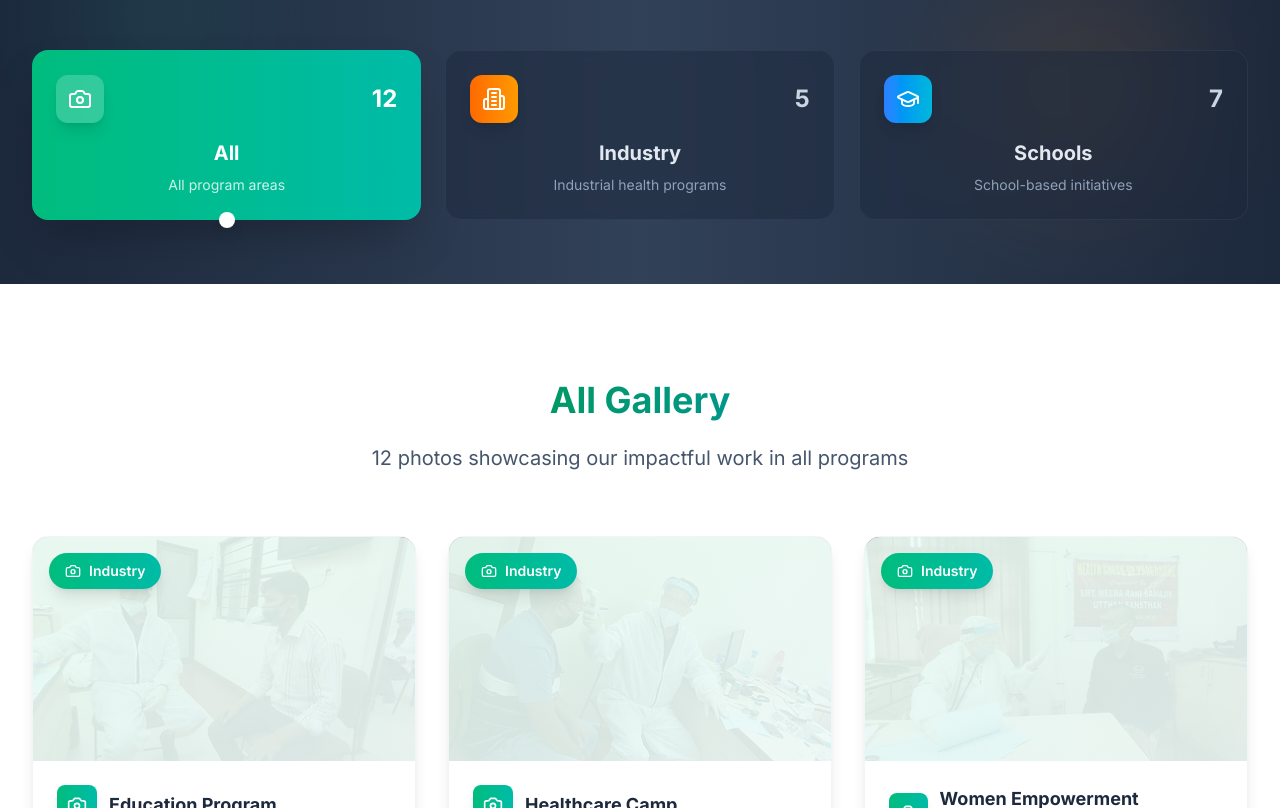
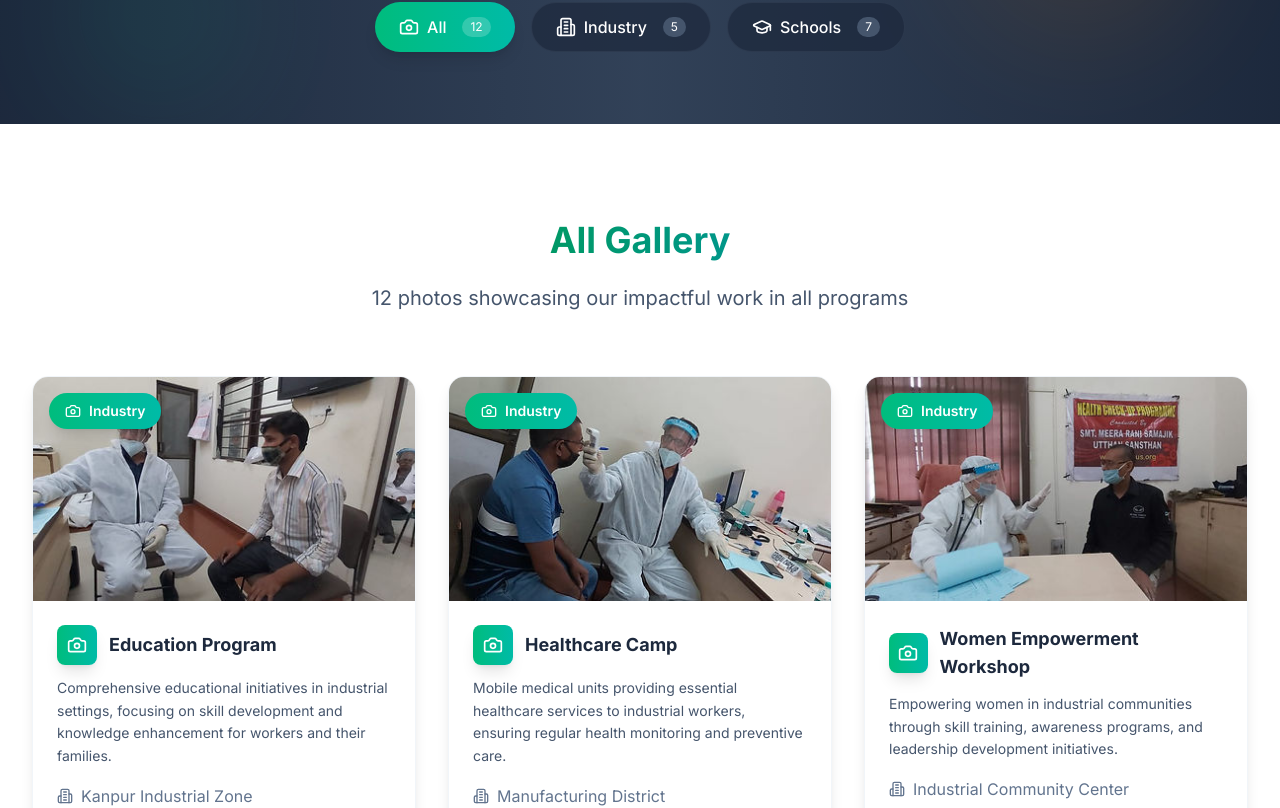
Before and after one commit to arushsingh03/smt_meera_rani_trust, a Next.js app: page /gallery in a window 1280 px wide. Shown: the part 2112-2920 px from the top of the page. Built offline with nearby package versions, Linux system fonts and the light colour scheme.

Commit message:
updated gallery and certificate previews

```diff
--- a/src/app/about/page.tsx
+++ b/src/app/about/page.tsx
@@ -40,12 +40,12 @@ const donors = [
   {
     name: "Sah Aziz Dharmarth Hospital Kanpur",
     icon: <Building2 className="w-5 h-5" />,
-    gradient: "from-blue-500 to-cyan-500",
+    gradient: "from-emerald-500 to-teal-500",
   },
   {
     name: "Ghadi Detergent Pvt. Ltd. Kanpur",
     icon: <Package className="w-5 h-5" />,
-    gradient: "from-purple-500 to-indigo-500",
+    gradient: "from-emerald-500 to-teal-500",
   },
   {
     name: "Gopal Das Sahab Dayal Sons, Kanpur",
@@ -55,17 +55,17 @@ const donors = [
   {
     name: "Shivam Masala Pvt. Ltd. Kanpur",
     icon: <Package className="w-5 h-5" />,
-    gradient: "from-red-500 to-pink-500",
+    gradient: "from-orange-500 to-amber-500",
   },
   {
     name: "Sapna Trading Company Kanpur",
     icon: <Package className="w-5 h-5" />,
-    gradient: "from-teal-500 to-emerald-500",
+    gradient: "from-orange-500 to-amber-500",
   },
   {
     name: "Zaz Tannery Kanpur",
     icon: <Briefcase className="w-5 h-5" />,
-    gradient: "from-amber-500 to-orange-500",
+    gradient: "from-indigo-500 to-purple-500",
   },
   {
     name: "Inner Wheel Club, Kanpur",
@@ -75,17 +75,17 @@ const donors = [
   {
     name: "J.S. International Kanpur",
     icon: <Globe className="w-5 h-5" />,
-    gradient: "from-cyan-500 to-blue-500",
+    gradient: "from-indigo-500 to-purple-500",
   },
   {
     name: "Super Tannery (INDIA) Ltd. Kanpur",
     icon: <Factory className="w-5 h-5" />,
-    gradient: "from-pink-500 to-red-500",
+    gradient: "from-blue-500 to-cyan-500",
   },
   {
     name: "Calico Trends Kanpur",
     icon: <Sparkles className="w-5 h-5" />,
-    gradient: "from-emerald-500 to-teal-500",
+    gradient: "from-blue-500 to-cyan-500",
   },
   {
     name: "Lex International Pvt. Ltd. Kanpur",
@@ -95,17 +95,17 @@ const donors = [
   {
     name: "Maruti Car",
     icon: <Car className="w-5 h-5" />,
-    gradient: "from-orange-500 to-amber-500",
+    gradient: "from-red-500 to-rose-500",
   },
   {
     name: "Parle Biscuit Pvt. Ltd.",
     icon: <Cookie className="w-5 h-5" />,
-    gradient: "from-purple-500 to-indigo-500",
+    gradient: "from-red-500 to-rose-500",
   },
   {
     name: "G P L Industries",
     icon: <Construction className="w-5 h-5" />,
-    gradient: "from-teal-500 to-emerald-500",
+    gradient: "from-red-500 to-rose-500",
   },
 ];
 
--- a/src/app/certifications/page.tsx
+++ b/src/app/certifications/page.tsx
@@ -249,7 +249,7 @@ export default function Certifications() {
       </section>
 
       {/* Category Filter */}
-      <section className="py-16 bg-gradient-to-r from-slate-800 via-slate-700 to-slate-800 relative overflow-hidden">
+      <section className="py-10 bg-gradient-to-r from-slate-800 via-slate-700 to-slate-800 relative overflow-hidden">
         {/* Background Elements */}
         <div className="absolute inset-0 opacity-10">
           <div className="absolute top-20 left-20 w-40 h-40 bg-emerald-400 rounded-full blur-3xl"></div>
@@ -257,17 +257,16 @@ export default function Certifications() {
         </div>
 
         <div className="relative z-10 max-w-7xl mx-auto px-4 sm:px-6 lg:px-8">
-          <div className="text-center mb-12">
+          <div className="text-center mb-8">
             <h2 className="text-3xl md:text-4xl font-bold mb-4 text-white">
               Explore by Category
             </h2>
-            <p className="text-lg text-slate-300">
+            <p className="text-lg text-slate-300 mb-6">
               Filter our certifications to see specific compliance areas and
               legal recognition
             </p>
-          </div>
 
-          <div className="grid grid-cols-1 md:grid-cols-3 gap-6">
+            <div className="inline-flex flex-wrap justify-center gap-4">
               {categories.map((category) => {
                 const IconComponent = category.icon;
                 const isActive = selectedCategory === category.name;
@@ -275,54 +274,25 @@ export default function Certifications() {
                   <button
                     key={category.name}
                     onClick={() => setSelectedCategory(category.name)}
-                  className={`group relative p-6 rounded-2xl transition-all duration-300 transform hover:-translate-y-2 ${
+                    className={`px-6 py-3 rounded-full transition-all duration-300 flex items-center space-x-2 ${
                       isActive
-                      ? `bg-gradient-to-r ${category.gradient} text-white shadow-2xl`
-                      : "bg-slate-800/50 backdrop-blur-sm text-white hover:bg-slate-700/50 border border-slate-600/30"
+                        ? `bg-gradient-to-r ${category.gradient} text-white shadow-lg`
+                        : "bg-slate-800/70 text-white hover:bg-slate-700/70 border border-slate-600/30"
                     }`}
                   >
-                  <div className="flex items-center justify-between mb-4">
-                    <div
-                      className={`w-12 h-12 rounded-xl flex items-center justify-center ${
-                        isActive
-                          ? "bg-white/20"
-                          : `bg-gradient-to-r ${category.gradient}`
-                      } shadow-lg`}
-                    >
-                      <IconComponent className="w-6 h-6 text-white" />
-                    </div>
-                    <div
-                      className={`text-2xl font-bold ${
-                        isActive ? "text-white" : "text-slate-300"
-                      }`}
-                    >
+                    <IconComponent className="w-5 h-5" />
+                    <span className="font-medium">{category.name}</span>
+                    {category.count > 0 && (
+                      <span className={`ml-2 px-2 py-0.5 rounded-full text-xs ${
+                        isActive ? "bg-white/20" : "bg-slate-600"
+                      }`}>
                         {category.count}
-                    </div>
-                  </div>
-                  <h3
-                    className={`text-xl font-bold mb-2 ${
-                      isActive ? "text-white" : "text-slate-200"
-                    }`}
-                  >
-                    {category.name}
-                  </h3>
-                  <p
-                    className={`text-sm ${
-                      isActive ? "text-white/80" : "text-slate-400"
-                    }`}
-                  >
-                    {category.name === "All"
-                      ? "All certifications"
-                      : category.name === "Tax Exemption"
-                      ? "Tax & financial compliance"
-                      : "Legal & regulatory approvals"}
-                  </p>
-                  {isActive && (
-                    <div className="absolute -bottom-2 left-1/2 transform -translate-x-1/2 w-4 h-4 bg-white rounded-full shadow-lg"></div>
+                      </span>
                     )}
                   </button>
                 );
               })}
+            </div>
           </div>
         </div>
       </section>
@@ -352,12 +322,6 @@ export default function Certifications() {
               >
                 {/* Certificate Image Section */}
                 <div className="relative h-56 overflow-hidden">
-                  <div
-                    className={`absolute inset-0 bg-gradient-to-br ${
-                      selectedCategoryData?.bgGradient ||
-                      "from-emerald-50 to-teal-50"
-                    } opacity-90 group-hover:opacity-0 transition-opacity duration-300 z-10`}
-                  ></div>
                   <Image
                     src={cert.src}
                     alt={cert.title}
--- a/src/app/gallery/page.tsx
+++ b/src/app/gallery/page.tsx
@@ -341,7 +341,7 @@ export default function Gallery() {
       </section>
 
       {/* Category Filter */}
-      <section className="py-16 bg-gradient-to-r from-slate-800 via-slate-700 to-slate-800 relative overflow-hidden">
+      <section className="py-10 bg-gradient-to-r from-slate-800 via-slate-700 to-slate-800 relative overflow-hidden">
         {/* Background Elements */}
         <div className="absolute inset-0 opacity-10">
           <div className="absolute top-20 left-20 w-40 h-40 bg-emerald-400 rounded-full blur-3xl"></div>
@@ -349,16 +349,15 @@ export default function Gallery() {
         </div>
 
         <div className="relative z-10 max-w-7xl mx-auto px-4 sm:px-6 lg:px-8">
-          <div className="text-center mb-12">
+          <div className="text-center mb-8">
             <h2 className="text-3xl md:text-4xl font-bold mb-4 text-white">
               Explore by Category
             </h2>
-            <p className="text-lg text-slate-300">
+            <p className="text-lg text-slate-300 mb-6">
               Filter our gallery to see specific program areas and their impact
             </p>
-          </div>
 
-          <div className="grid grid-cols-1 md:grid-cols-3 gap-6">
+            <div className="inline-flex flex-wrap justify-center gap-4">
               {categories.map((category) => {
                 const IconComponent = category.icon;
                 const isActive = selectedCategory === category.name;
@@ -366,54 +365,25 @@ export default function Gallery() {
                   <button
                     key={category.name}
                     onClick={() => setSelectedCategory(category.name)}
-                  className={`group relative p-6 rounded-2xl transition-all duration-300 transform hover:-translate-y-2 ${
+                    className={`px-6 py-3 rounded-full transition-all duration-300 flex items-center space-x-2 ${
                       isActive
-                      ? `bg-gradient-to-r ${category.gradient} text-white shadow-2xl`
-                      : "bg-slate-800/50 backdrop-blur-sm text-white hover:bg-slate-700/50 border border-slate-600/30"
+                        ? `bg-gradient-to-r ${category.gradient} text-white shadow-lg`
+                        : "bg-slate-800/70 text-white hover:bg-slate-700/70 border border-slate-600/30"
                     }`}
                   >
-                  <div className="flex items-center justify-between mb-4">
-                    <div
-                      className={`w-12 h-12 rounded-xl flex items-center justify-center ${
-                        isActive
-                          ? "bg-white/20"
-                          : `bg-gradient-to-r ${category.gradient}`
-                      } shadow-lg`}
-                    >
-                      <IconComponent className="w-6 h-6 text-white" />
-                    </div>
-                    <div
-                      className={`text-2xl font-bold ${
-                        isActive ? "text-white" : "text-slate-300"
-                      }`}
-                    >
+                    <IconComponent className="w-5 h-5" />
+                    <span className="font-medium">{category.name}</span>
+                    {category.count > 0 && (
+                      <span className={`ml-2 px-2 py-0.5 rounded-full text-xs ${
+                        isActive ? "bg-white/20" : "bg-slate-600"
+                      }`}>
                         {category.count}
-                    </div>
-                  </div>
-                  <h3
-                    className={`text-xl font-bold mb-2 ${
-                      isActive ? "text-white" : "text-slate-200"
-                    }`}
-                  >
-                    {category.name}
-                  </h3>
-                  <p
-                    className={`text-sm ${
-                      isActive ? "text-white/80" : "text-slate-400"
-                    }`}
-                  >
-                    {category.name === "All"
-                      ? "All program areas"
-                      : category.name === "Industry"
-                      ? "Industrial health programs"
-                      : "School-based initiatives"}
-                  </p>
-                  {isActive && (
-                    <div className="absolute -bottom-2 left-1/2 transform -translate-x-1/2 w-4 h-4 bg-white rounded-full shadow-lg"></div>
+                      </span>
                     )}
                   </button>
                 );
               })}
+            </div>
           </div>
         </div>
       </section>
@@ -442,12 +412,6 @@ export default function Gallery() {
               >
                 {/* Image Section */}
                 <div className="relative h-56 overflow-hidden">
-                  <div
-                    className={`absolute inset-0 bg-gradient-to-br ${
-                      selectedCategoryData?.bgGradient ||
-                      "from-emerald-50 to-teal-50"
-                    } opacity-90 group-hover:opacity-0 transition-opacity duration-300 z-10`}
-                  ></div>
                   <Image
                     src={image.src}
                     alt={image.alt}
```
Lines whose indentation alone changed are shown as unchanged.
